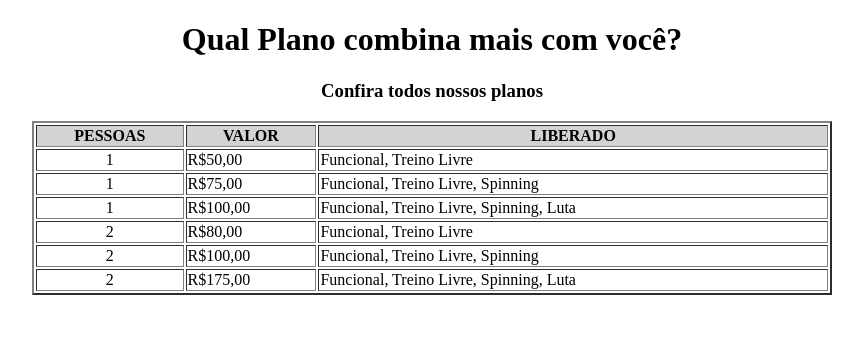
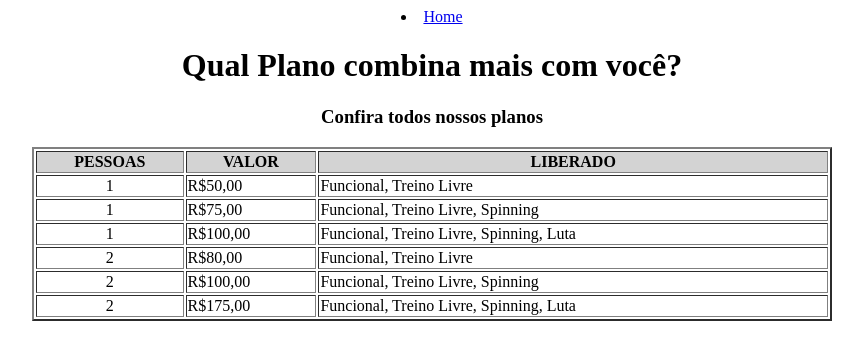
Before and after one commit to NaokiGTA/pds, a plain HTML site: page planos.html in a window 1280 px wide. Shown: the whole page, without its empty margins (208-1071 px from the left). Drawn offline with Linux system fonts and the light colour scheme.

Commit message:
Add files via upload

```diff
--- a/planos.html
+++ b/planos.html
@@ -6,6 +6,7 @@
     <title>Planos</title>
 </head>
 <body>
+    <li align="center"><a href="index.html">Home</a></li>
     <h1 align="center">
         Qual Plano combina mais com você?
     </h1>
```
